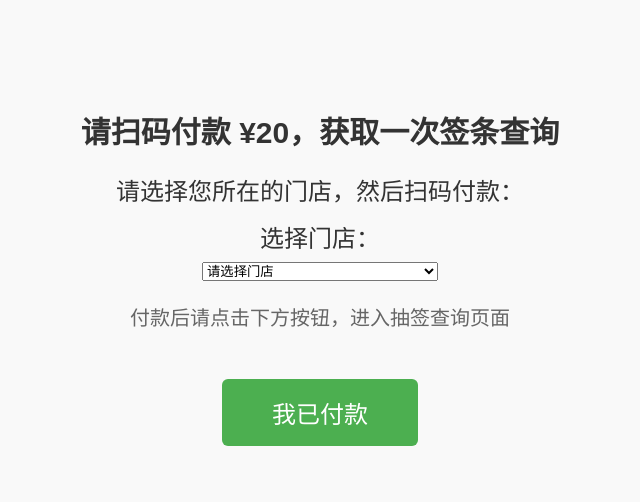
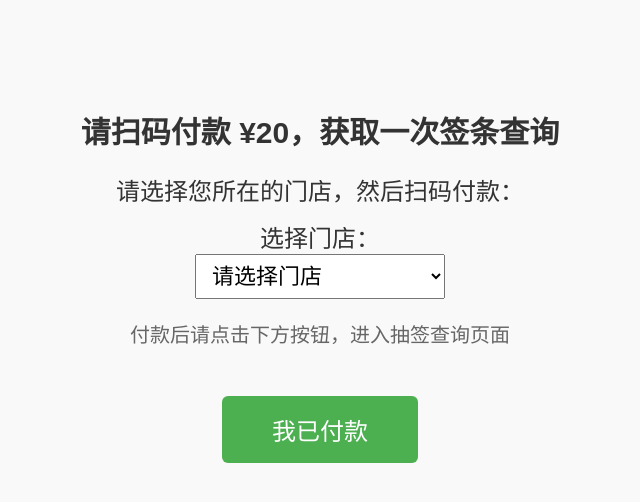
Before and after one commit to xingniantobuildRainbowhouse/qian_system, a Flask app: page / in a window 1280 px wide. Shown: the top 502 px of the page, without its empty margins (320-960 px from the left). Run offline with Flask 2, Linux system fonts and the light colour scheme.

Commit message:
你的修改说明

```diff
--- a/templates/pay.html
+++ b/templates/pay.html
@@ -45,6 +45,12 @@
         }
         button:hover {
             background-color: #45a049;
+        }
+        /* 在这里加门店选择框样式 */
+        select#branch {
+            font-size: 22px;
+            padding: 8px 12px;
+            width: 250px;
         }
     </style>
 </head>
```
